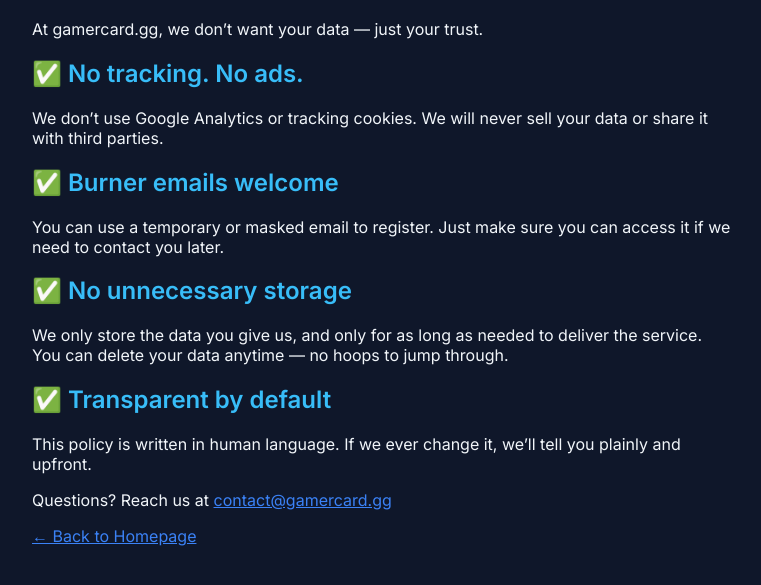
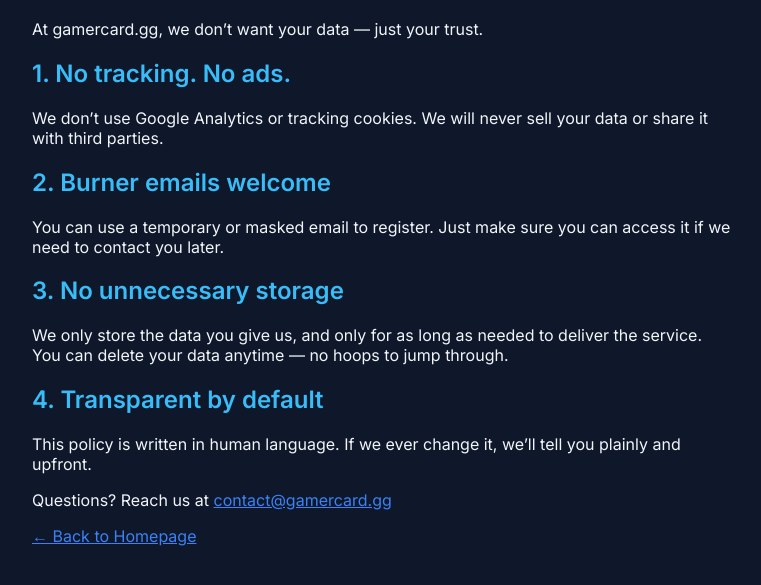
Before and after one commit to gamercardgg/landing, a plain HTML site: page privacy.html in a window 1280 px wide. Shown: the part 95-680 px from the top of the page, without its empty margins (258-1019 px from the left). Drawn offline with Linux system fonts and the light colour scheme.

Commit message:
Update privacy.html

```diff
--- a/privacy.html
+++ b/privacy.html
@@ -30,16 +30,16 @@
 
   <p>At gamercard.gg, we don’t want your data — just your trust.</p>
 
-  <h2>✅ No tracking. No ads.</h2>
+  <h2>1. No tracking. No ads.</h2>
   <p>We don’t use Google Analytics or tracking cookies. We will never sell your data or share it with third parties.</p>
 
-  <h2>✅ Burner emails welcome</h2>
+  <h2>2. Burner emails welcome</h2>
   <p>You can use a temporary or masked email to register. Just make sure you can access it if we need to contact you later.</p>
 
-  <h2>✅ No unnecessary storage</h2>
+  <h2>3. No unnecessary storage</h2>
   <p>We only store the data you give us, and only for as long as needed to deliver the service. You can delete your data anytime — no hoops to jump through.</p>
 
-  <h2>✅ Transparent by default</h2>
+  <h2>4. Transparent by default</h2>
   <p>This policy is written in human language. If we ever change it, we’ll tell you plainly and upfront.</p>
 
   <p>Questions? Reach us at <a href="mailto:contact@gamercard.gg">contact@gamercard.gg</a></p>
```
